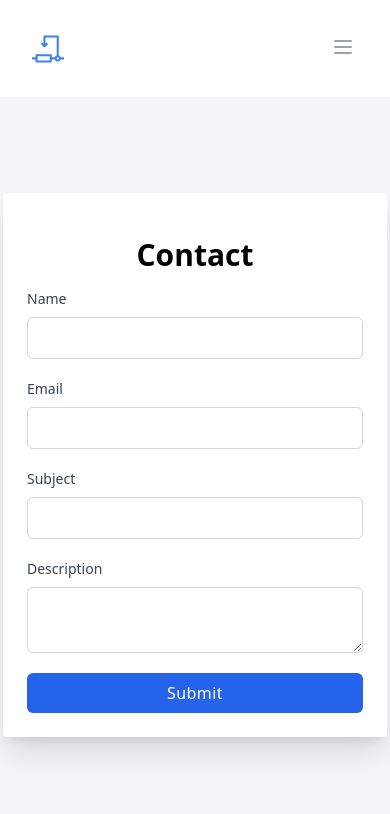
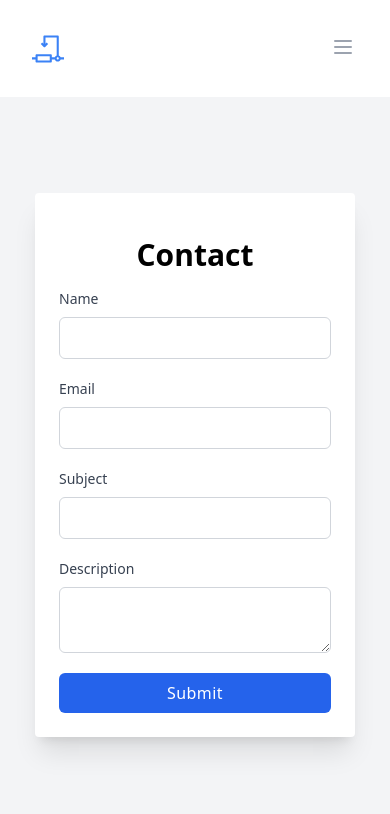
Before and after one commit to Utkarsh212/CSE-LABS, a React (Create React App) app in the folder client/: page /contact in a window 390 px wide. Shown: the top 814 px of the page. Built offline with nearby package versions, Linux system fonts and the light colour scheme; no server answers.

Commit message:
updated contactus.js

```diff
--- a/client/src/components/Contact.js
+++ b/client/src/components/Contact.js
@@ -31,7 +31,7 @@ function Contact() {
 
     return (
         <div className="py-24 bg-gray-100 h-[88vh]">
-            <div className="max-w-sm p-6 m-auto space-y-4 bg-white rounded shadow-xl sm:max-w-lg">
+            <div className="max-w-xs p-6 m-auto space-y-4 bg-white rounded shadow-xl sm:max-w-lg">
             <h1 className="text-3xl pt-5 text-center font-semibold font-sans">Contact</h1>
                 <form onSubmit={handleSignup} className='space-y-5'>
                     <div className='space-y-5 flex flex-col justify-between sm:space-y-0 sm:flex-row'>
```
